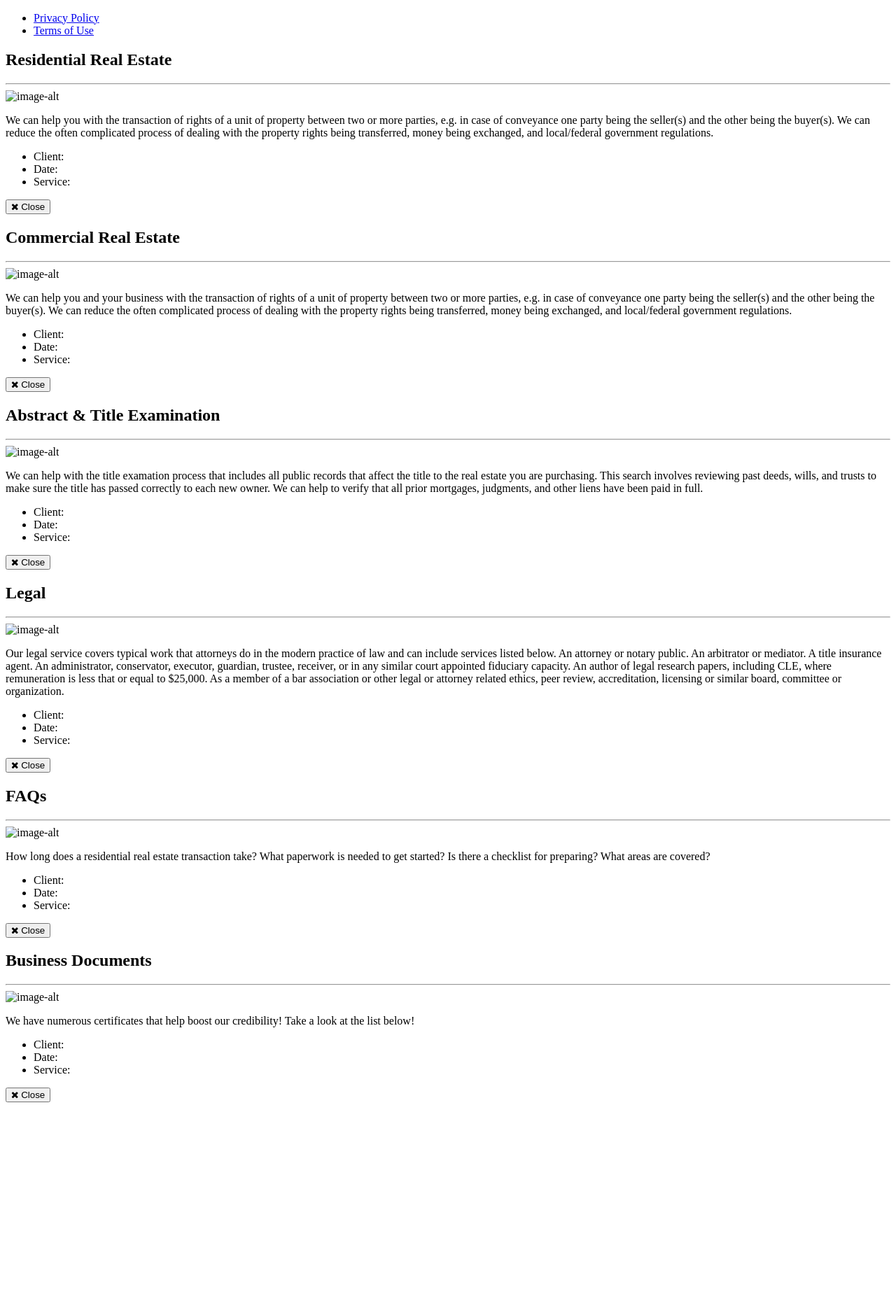
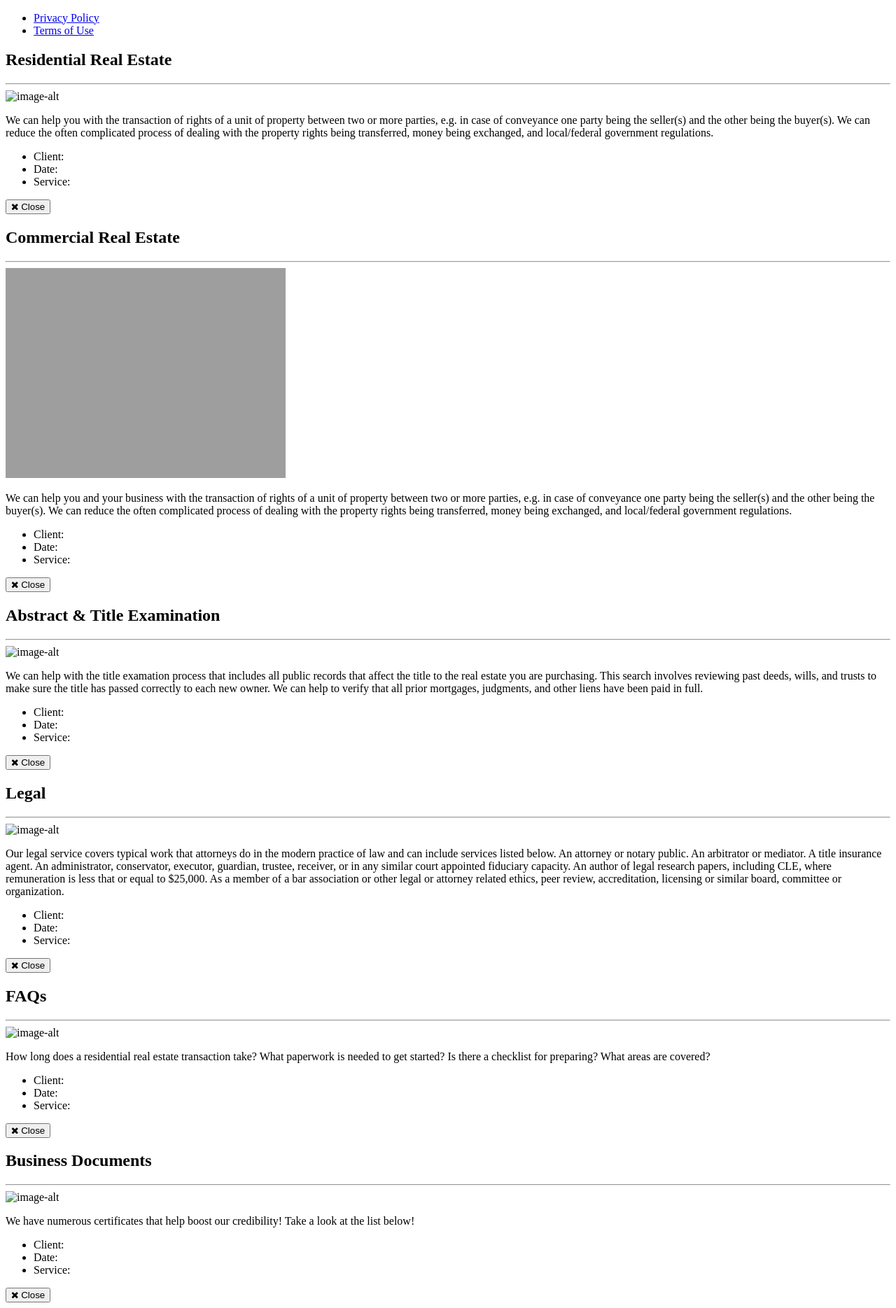
Before and after one commit to MainStreetTitleDeveloper/mainstreettitledeveloper.github.io, a Jekyll site: the page built from _posts/2014-07-17-project-2.markdown, in a window 1280 px wide. Shown: the part 3327-5196 px from the top of the page at 70% size. Built offline with Jekyll 4.4.1, drawn with Linux system fonts in a browser that asks for light colours; some web fonts are replaced; before the commit the page ends 4910 px from its top, so only the background shows below that.

Commit message:
Update 2014-07-17-project-2.markdown

```diff
--- a/_posts/2014-07-17-project-2.markdown
+++ b/_posts/2014-07-17-project-2.markdown
@@ -4,7 +4,7 @@ subtitle: Services
 layout: default
 modal-id: 2
 date: 2014-07-17
-img: escape.png
+img: service (4).jpg
 thumbnail: escape-thumbnail.png
 alt: image-alt
 description:  We can help you and your business with the transaction of rights of a unit of property between two or more parties, e.g. in case of conveyance one party being the seller(s) and the other being the buyer(s). We can  reduce the often complicated process of dealing with the property rights being transferred, money being exchanged, and local/federal government regulations.
```
